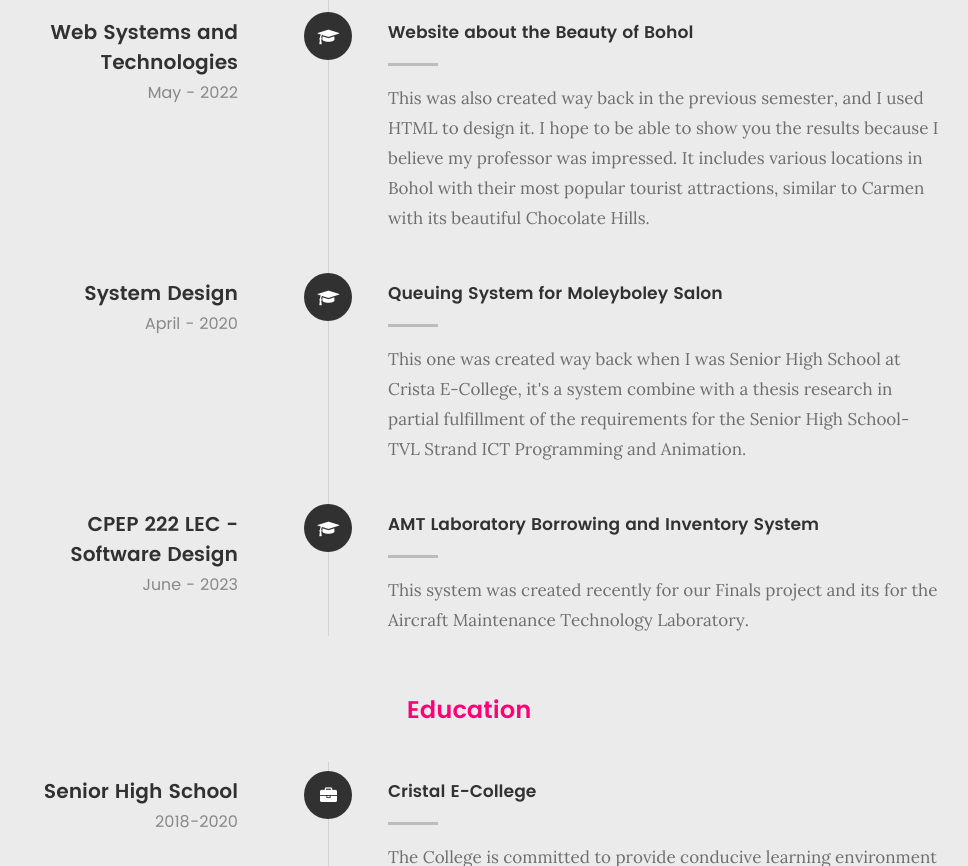
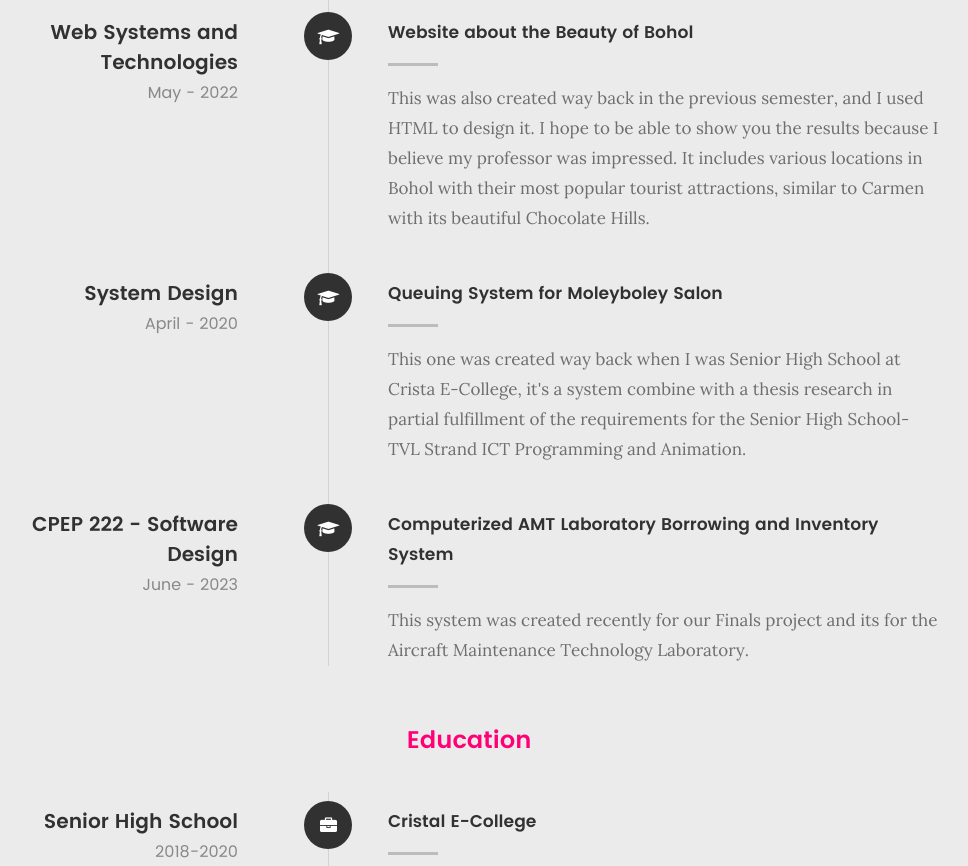
Before and after one commit to DICE69/PORTFOLIO, a plain HTML site: page index.html in a window 1280 px wide. Shown: the part 2959-3825 px from the top of the page, without its empty margins (171-1139 px from the left). Drawn offline with Linux system fonts and the light colour scheme; files whose address does not match are found by name.

Commit message:
Update index.html

```diff
--- a/index.html
+++ b/index.html
@@ -271,12 +271,12 @@
 	   				</div>
 
 	   				<div class="timeline-header">
-	   					<h3>CPEP 222 LEC - Software Design</h3>
+	   					<h3>CPEP 222 - Software Design</h3>
 	   					<p>June - 2023</p>
 	   				</div>
 
 	   				<div class="timeline-content">
-	   					<h4>AMT Laboratory Borrowing and Inventory System</h4>
+	   					<h4>Computerized AMT Laboratory Borrowing and Inventory System</h4>
 	   					<p>This system was created recently for our Finals project and its for the Aircraft Maintenance Technology Laboratory.</p>
 	   				</div>
 
```
